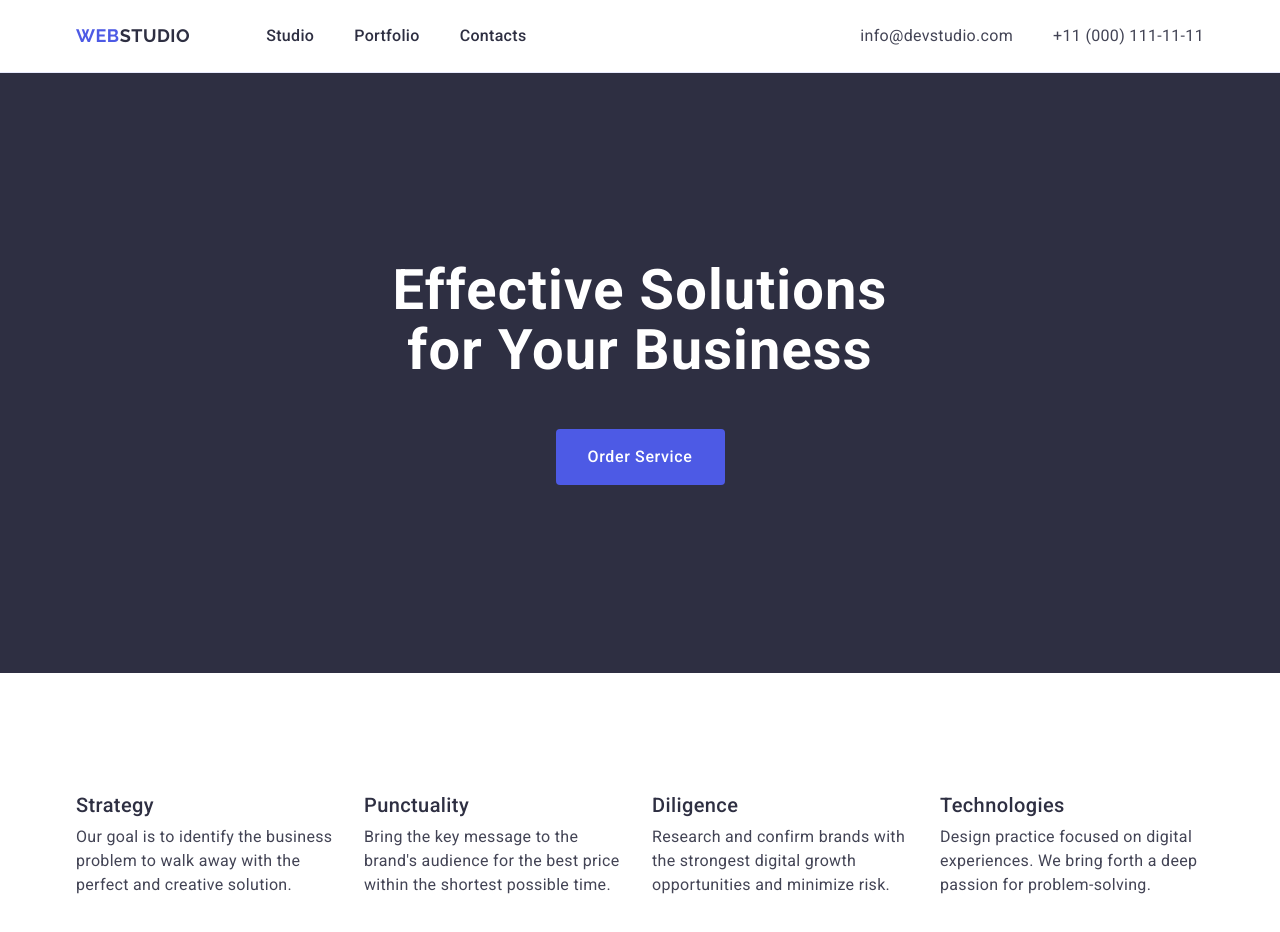
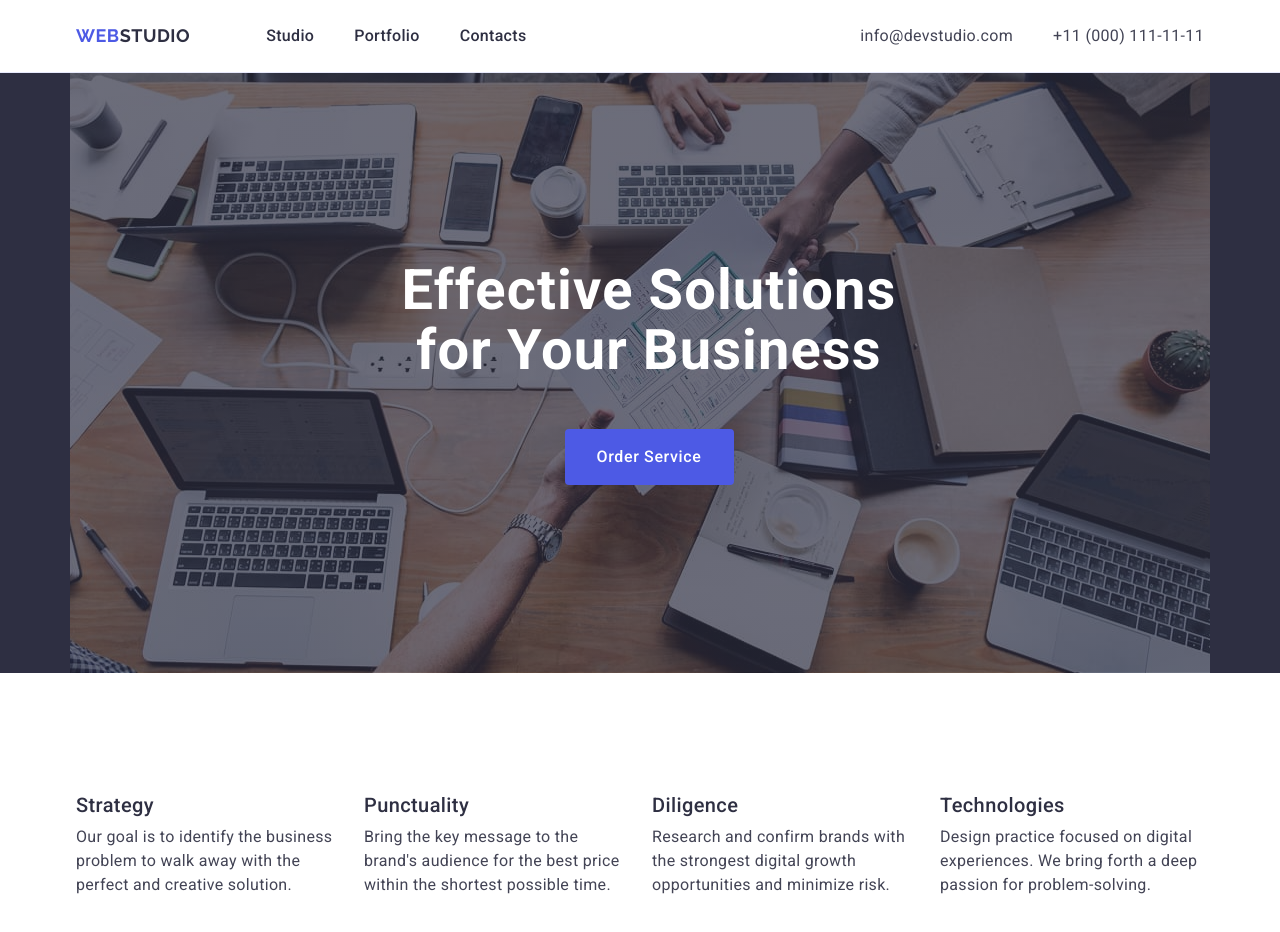
Before and after one commit to OleksiiPodorozhko/goit-markup-hw-04, a website: page index.html in a window 1280 px wide. Shown: the top 932 px of the page. Drawn offline with nearby package versions, Linux system fonts and the light colour scheme.

Commit message:
Add hero background

```diff
--- a/css/styles.css
+++ b/css/styles.css
@@ -141,13 +141,27 @@ p {
 .address-list-item:focus {
     color: #404bbf;
 }
+
 /*#endregion*/
 
 /*#region Hero*/
 .hero {
     background-color: #2e2f42;
+    padding-top: 0;
+    padding-bottom: 0;
+}
+
+.hero-background {
+    margin: 0 auto;
+    width: 1140px;
+    height: 100%;
     padding-top: 188px;
     padding-bottom: 188px;
+    background-image:
+            linear-gradient(to bottom, rgba(46, 47, 66, 0.7), rgba(46, 47, 66, 0.7)),
+            url('../images/hero-background.jpg');
+    background-position: center;
+    background-size: cover;
 }
 
 .hero-title {
@@ -181,6 +195,7 @@ p {
 .hero-btn:focus {
     background: #404bbf;
 }
+
 /*endregion*/
 
 /*#region Features*/
@@ -208,6 +223,7 @@ p {
     line-height: 1.5;
     letter-spacing: 0.02em;
 }
+
 /*#endregion*/
 
 /*#region Our Team*/
@@ -258,6 +274,7 @@ p {
     letter-spacing: 0.02em;
     text-align: center;
 }
+
 /*#endregion*/
 
 /*#region Our Portfolio*/
@@ -311,6 +328,7 @@ p {
     line-height: 1.5;
     letter-spacing: 0.02em;
 }
+
 /*#endregion*/
 
 /*#region Footer*/
@@ -344,4 +362,5 @@ p {
     letter-spacing: 0.02em;
     color: #f4f4fd;
 }
+
 /*#endregion*/
--- a/index.html
+++ b/index.html
@@ -52,9 +52,11 @@
     <main>
       <!--#region Hero section-->
       <section class="hero section">
-        <div class="container">
-          <h1 class="hero-title">Effective Solutions for Your Business</h1>
-          <button class="hero-btn" type="button">Order Service</button>
+        <div class="hero-background">
+          <div class="container">
+            <h1 class="hero-title">Effective Solutions for Your Business</h1>
+            <button class="hero-btn" type="button">Order Service</button>
+          </div>
         </div>
       </section>
       <!--#endregion-->
```
Also changed, not shown: images/hero-background.jpg (added). Lines whose indentation alone changed are shown as unchanged.
